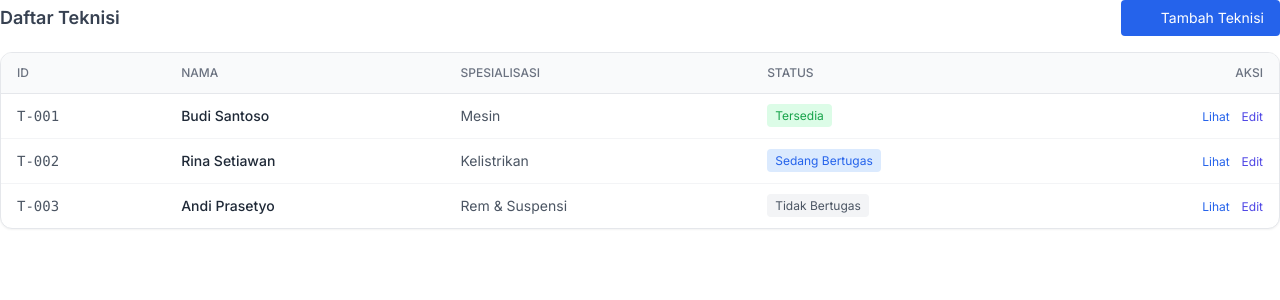
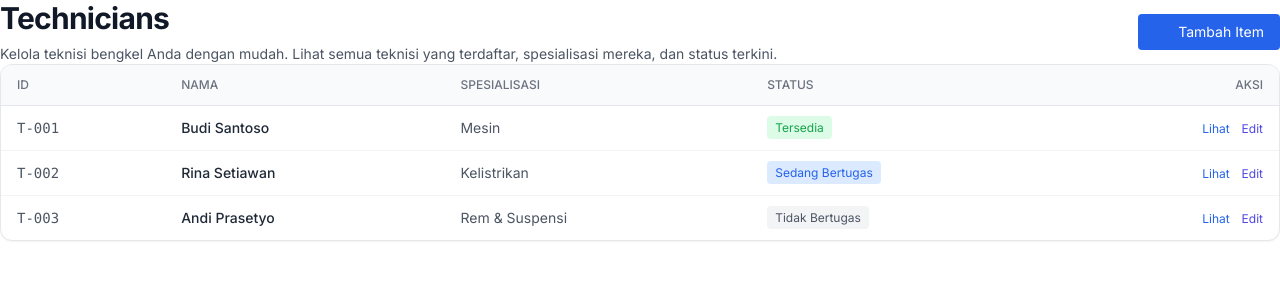
Before and after one commit to sttnf/bengkel-app, a PHP site: template app/Views/dashboard/admin/technicians.php in a window 1280 px wide. Shown: the top 300 px of the page. Run offline with PHP 8.4, Linux system fonts and the light colour scheme; the template is opened without the code that fills it, so the values that code supplies are empty; some libraries are stand-ins or nearby versions.

Commit message:
feat: update technician management UI with enhanced layout and new inventory addition link

```diff
--- a/app/Views/dashboard/admin/technicians.php
+++ b/app/Views/dashboard/admin/technicians.php
@@ -21,13 +21,24 @@
 ob_start();
 ?>
 
-    <div class="flex justify-between items-center mb-4">
-        <h2 class="text-lg font-semibold text-gray-700">Daftar Teknisi</h2>
-        <a href="add-technician.php"
-           class="inline-flex items-center px-4 py-2 text-sm bg-blue-600 text-white rounded hover:bg-blue-700 transition">
-            <i data-lucide="user-plus" class="w-4 h-4 mr-2"></i> Tambah Teknisi
-        </a>
-    </div>
+    <header >
+        <div class="flex flex-col md:flex-row md:items-center md:justify-between gap-4 ">
+            <div>
+                <h1 class="text-3xl font-bold tracking-tight text-gray-900"><?= $pageHeader ?></h1>
+                <p class="mt-2 text-sm text-gray-600">
+                    Kelola teknisi bengkel Anda dengan mudah. Lihat semua teknisi yang terdaftar, spesialisasi mereka,
+                    dan
+                    status terkini.
+                </p>
+            </div>
+
+            <a href="add-inventory.php"
+               class="inline-flex items-center px-4 py-2 text-sm bg-blue-600 text-white rounded hover:bg-blue-700 transition">
+                <i data-lucide="plus-circle" class="w-4 h-4 mr-2"></i> Tambah Item
+            </a>
+        </div>
+    </header>
+
 
     <div class="overflow-x-auto bg-white rounded-xl shadow-sm border">
         <table class="min-w-full divide-y divide-gray-200">
```
